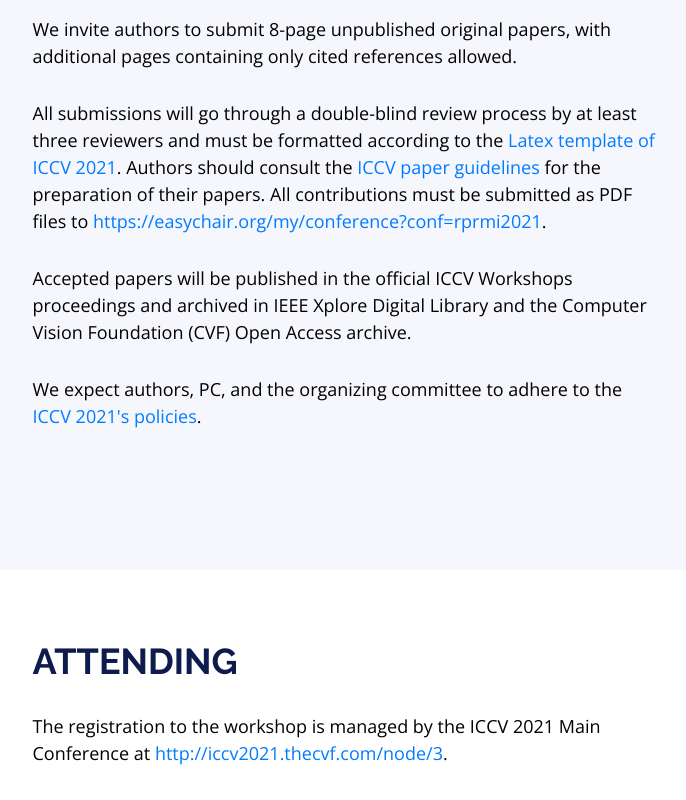
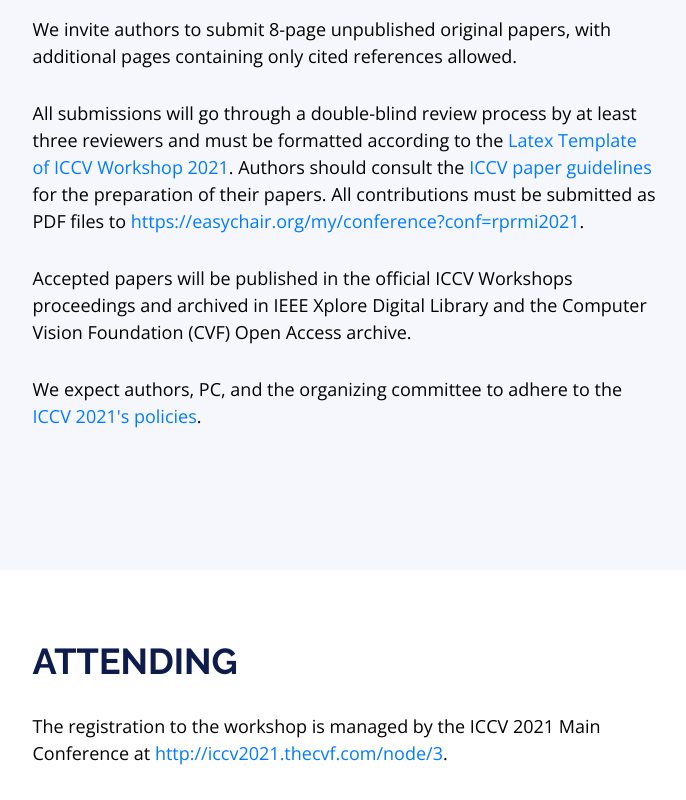
Before and after one commit to rprmiworkshop/iccv2021, a plain HTML site: page index.html in a window 1280 px wide. Shown: the part 3972-4772 px from the top of the page, without its empty margins (295-981 px from the left). Drawn offline with nearby package versions, Linux system fonts and the light colour scheme.

Commit message:
Update submission mode

```diff
--- a/index.html
+++ b/index.html
@@ -189,7 +189,7 @@
 
           <p>
               All submissions will go through a double-blind review process by at least three reviewers and must be formatted according to the
-              <a href="http://iccv2021.thecvf.com/sites/default/files/2020-09/iccv2021AuthorKit.zip" target="_blank">Latex template of ICCV 2021</a>.
+              <a href="http://iccv2021.thecvf.com/sites/default/files/2020-09/iccv2021AuthorKit.zip" target="_blank">Latex Template of ICCV Workshop 2021</a>.
               Authors should consult the <a href="http://iccv2021.thecvf.com/sites/default/files/2020-09/egpaper_for_review.pdf" target="_blank">ICCV paper guidelines</a>
               for the preparation of their papers. All contributions must be submitted as PDF files to <a href="https://easychair.org/my/conference?conf=rprmi2021" target="_blank">https://easychair.org/my/conference?conf=rprmi2021</a>.
           </p>
```
